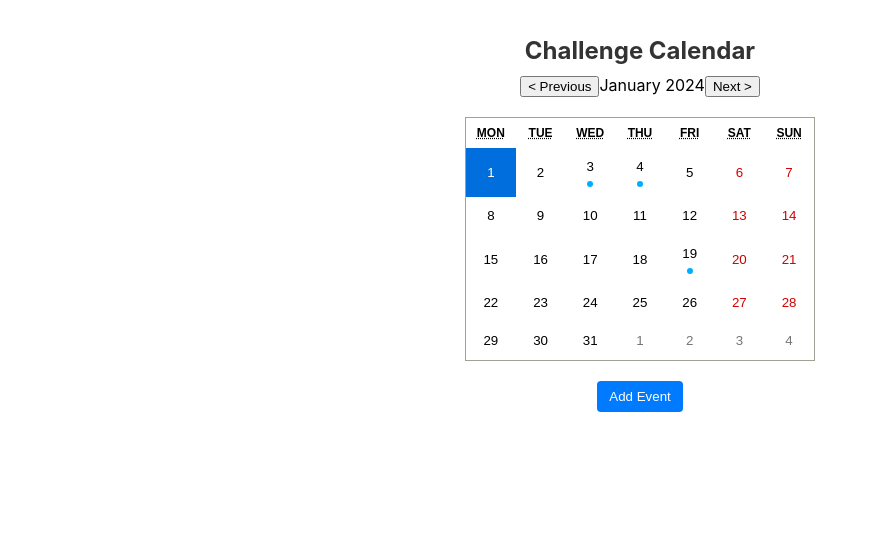
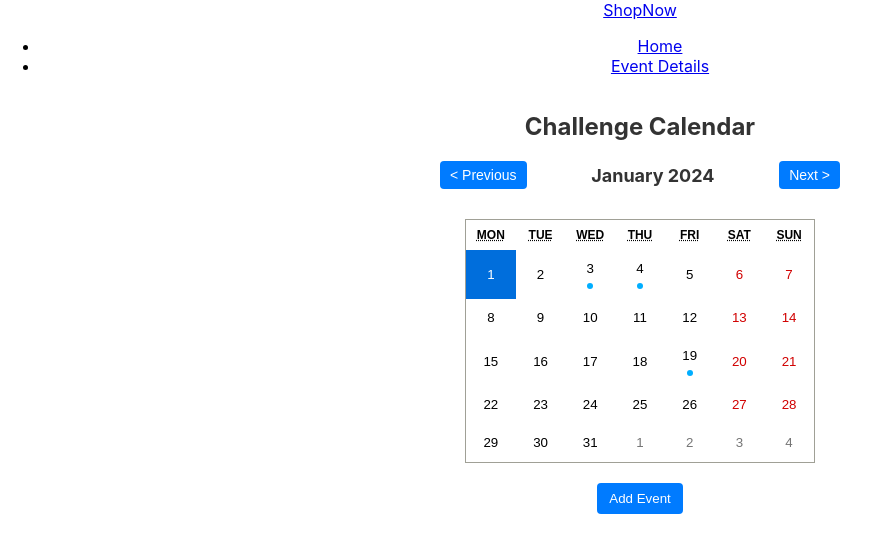
Before and after one commit to sawtoothridge13/calendar, a React (Create React App) app: page / in a window 1280 px wide. Shown: the top 552 px of the page, without its empty margins (0-880 px from the left). Built offline with nearby package versions, Linux system fonts and the light colour scheme.

Commit message:
Add NavBar component

```diff
--- a/src/App.js
+++ b/src/App.js
@@ -1,9 +1,11 @@
 import './App.css';
 import ChallengeCalendar from './components/ChallengeCalendar/ChallengeCalendar.jsx';
+import NavBar from './components/NavBar/NavBar.jsx';
 
 function App() {
   return (
     <div className="App">
+      <NavBar />
       <ChallengeCalendar />
     </div>
   );
--- a/src/components/ChallengeCalendar/ChallengeCalendar.css
+++ b/src/components/ChallengeCalendar/ChallengeCalendar.css
@@ -4,24 +4,59 @@
   align-items: center;
   margin-top: 20px;
 }
+
 .react-calendar {
   max-width: 400px;
   margin-top: 20px;
 }
+
 h1 {
   color: #333;
   font-size: 24px;
   margin-bottom: 10px;
 }
+
+.calendar-header {
+  display: flex;
+  align-items: center;
+  justify-content: space-between;
+  width: 100%;
+  max-width: 400px;
+  margin: 10px 0;
+}
+
+.calendar-header button {
+  padding: 6px 10px;
+  background-color: #007bff;
+  color: #fff;
+  border: none;
+  border-radius: 4px;
+  cursor: pointer;
+  font-size: 14px;
+}
+
+.calendar-header button:hover {
+  background-color: #0056b3;
+}
+
+.month-name {
+  font-size: 18px;
+  font-weight: bold;
+  color: #333;
+  text-align: center;
+}
+
 .event-pointer {
   width: 5px;
   height: 5px;
   background-color: Jorangered;
   border-radius: 50%;
 }
+
 .form-toggle {
   margin-top: 20px;
 }
+
 .form-toggle button {
   padding: 8px 12px;
   background-color: #007bff;
@@ -30,6 +65,7 @@ h1 {
   border-radius: 4px;
   cursor: pointer;
 }
+
 .form-toggle button:hover {
   background-color: #0056b3;
 }
--- a/src/components/NavBar/NavBar.jsx
+++ b/src/components/NavBar/NavBar.jsx
@@ -0,0 +1,25 @@
+import React from 'react';
+
+const NavBar = () => {
+  return (
+    <nav className="navbar">
+      <div className="navbar-left">
+        <a href="/" className="logo">
+          ShopNow
+        </a>
+      </div>
+      <div className="navbar-center">
+        <ul className="nav-links">
+          <li>
+            <a href="/products">Home</a>
+          </li>
+          <li>
+            <a href="/EventPage">Event Details</a>
+          </li>
+        </ul>
+      </div>
+    </nav>
+  );
+};
+
+export default NavBar;
```
